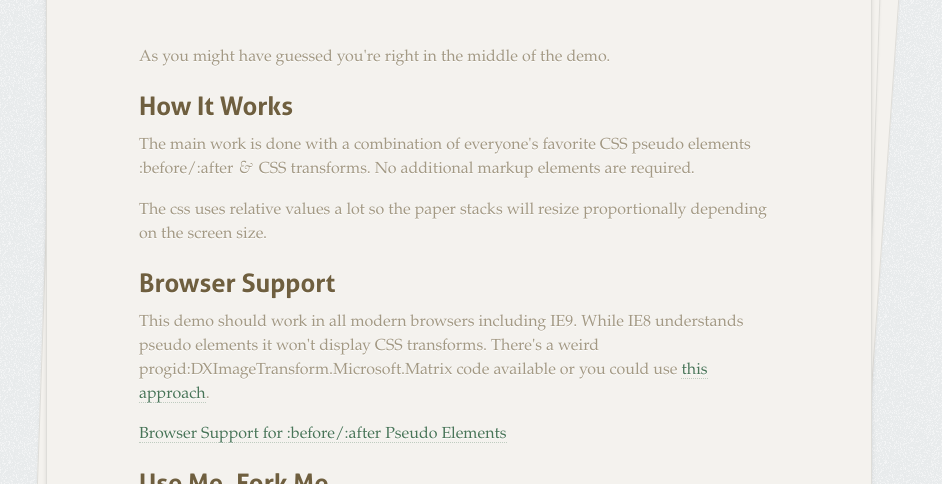
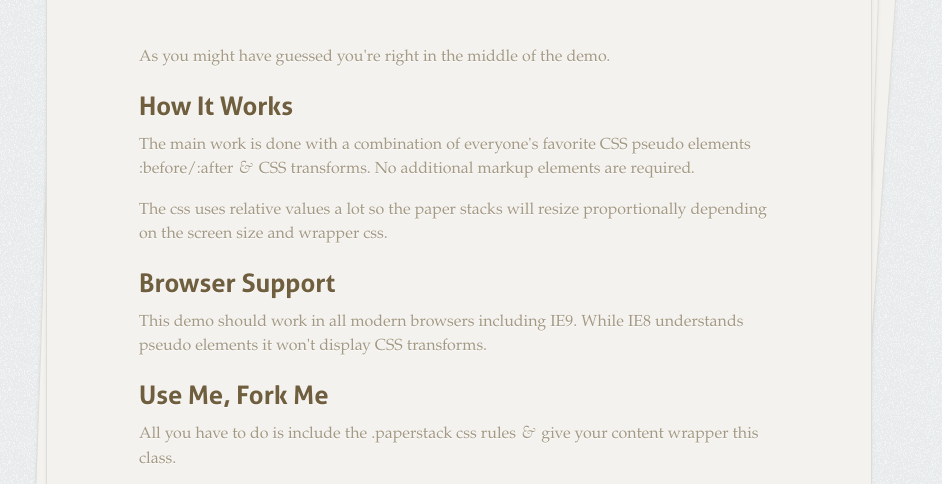
Before and after one commit to kremalicious/csspaperstack, a plain HTML site: page index.html in a window 1280 px wide. Shown: the part 251-735 px from the top of the page, without its empty margins (181-1123 px from the left). Drawn offline with Linux system fonts and the light colour scheme.

Commit message:
.paperstack reorganization, added some code comments, simplified copy

```diff
--- a/index.html
+++ b/index.html
@@ -39,14 +39,12 @@
 
 			<p>The main work is done with a combination of everyone's favorite CSS pseudo elements :before/:after <span class="amp">&amp;</span> CSS transforms. No additional markup elements are required.</p>
 
-			<p>The css uses relative values a lot so the paper stacks will resize proportionally depending on the screen size.</p>
+			<p>The css uses relative values a lot so the paper stacks will resize proportionally depending on the screen size and wrapper css.</p>
 
 
 			<h1>Browser Support</h1>
 
-			<p>This demo should work in all modern browsers including IE9. While IE8 understands pseudo elements it won't display CSS transforms. There's a weird progid:DXImageTransform.Microsoft.Matrix code available or you could use <a href="http://www.useragentman.com/blog/2010/03/09/cross-browser-css-transforms-even-in-ie/" title="Cross Browser CSS Transforms – even in IE">this approach</a>.</p>
-
-			<a href="http://css-tricks.com/browser-support-pseudo-elements/">Browser Support for :before/:after Pseudo Elements</a>
+			<p>This demo should work in all modern browsers including IE9. While IE8 understands pseudo elements it won't display CSS transforms.</p>
 
 			<h1>Use Me, Fork Me</h1>
 
--- a/style/style.css
+++ b/style/style.css
@@ -242,6 +242,12 @@ article p {
 .paperstack {
 	padding: 4% 8%;
 	position: relative;
+}
+
+/* Paper background */
+.paperstack,
+.paperstack:before,
+.paperstack:after {
 	background: #f4f2ee;
 	background: -moz-linear-gradient(top, #F4F0E7 0%, #F4F2EE 15%, #F4F2EE 85%, #F4F0E7 100%);
 	background: -webkit-gradient(linear, left top, left bottom, color-stop(0%,#F4F0E7), color-stop(15%,#F4F2EE), color-stop(85%,#F4F2EE), color-stop(100%,#F4F0E7));
@@ -250,13 +256,12 @@ article p {
 	background: -ms-linear-gradient(top, #F4F0E7 0%,#F4F2EE 15%,#F4F2EE 85%,#F4F0E7 100%);
 	filter: progid:DXImageTransform.Microsoft.gradient( startColorstr='#F4F0E7', endColorstr='#F4F0E7',GradientType=0 );
 	background: linear-gradient(top, #F4F0E7 0%,#F4F2EE 15%,#F4F2EE 85%,#F4F0E7 100%);
-
 	border: 1px solid #deddd9;
-	-webkit-box-shadow: 0 0 4px rgba(0,0,0,.1);
-	-moz-box-shadow: 0 0 4px rgba(0,0,0,.1);
-	box-shadow: 0 0 4px rgba(0,0,0,.1);
+	-webkit-box-shadow: 0 0 4px rgba(0,0,0,.05);
+	-moz-box-shadow: 0 0 4px rgba(0,0,0,.05);
+	box-shadow: 0 0 4px rgba(0,0,0,.05);
 }
-
+	/* inject full width/height pseudo elements */
 	.paperstack:before,
 	.paperstack:after {
 		content: "";
@@ -264,31 +269,33 @@ article p {
 		width: 100%;
 		height: 100%;
 		position: absolute;
-		left: -0.5%;
 		top: 0;
-		z-index: -1;
-		background: #f4f2ee;
-		border: 1px solid #deddd9;
-		-webkit-box-shadow: 0 0 3px rgba(0,0,0,.05);
-		-moz-box-shadow: 0 0 3px rgba(0,0,0,.05);
-		box-shadow: 0 0 3px rgba(0,0,0,.05);
 	}
 
+	/* Start the individual pseudo elements
+	 * Good elements to play with:
+	 * - width
+	 * - height
+	 * - left/right
+	 * - transform
+	 */
 	.paperstack:before {
+		left: -0.5%; /*drag it slightly to the left*/
 		-webkit-transform: rotate(2deg);
 		-moz-transform: rotate(2deg);
 		-o-transform: rotate(2deg);
 		transform: rotate(2deg);
+		z-index: -1; /*positioning behind the main content, positive values won't work*/
 	}
 
 	.paperstack:after {
-		z-index: -2;
-		left: 0.7%;
 		width: 99.6%;
+		left: 0.7%; /*push it slightly from the left*/
 		-webkit-transform: rotate(4deg);
 		-moz-transform: rotate(4deg);
 		-o-transform: rotate(4deg);
 		transform: rotate(4deg);
+		z-index: -2; /*positioning behind the :before element*/
 	}
 /* END PAPER STACKS */
 
```
